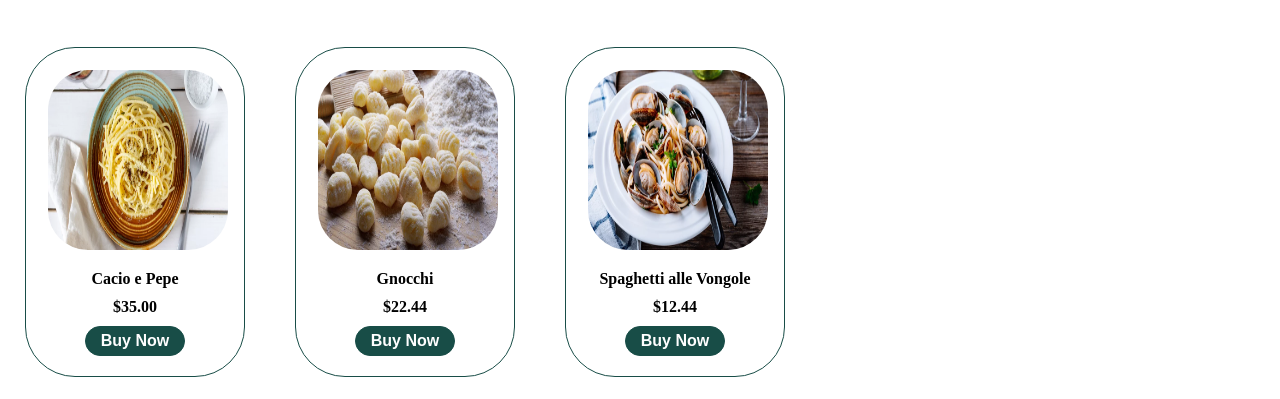
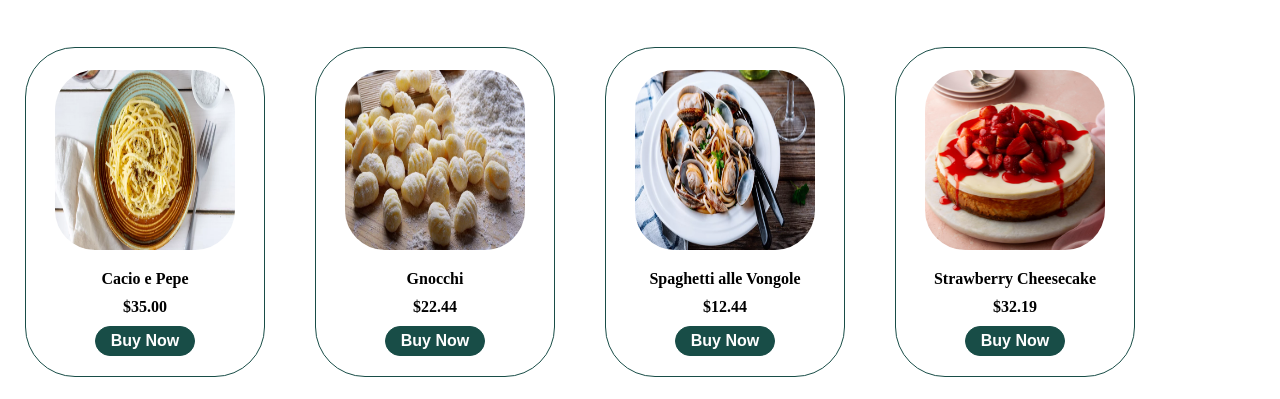
Before and after one commit to MattJMaris/CSET120Final, a plain HTML site: page Landingpage.HTML in a window 1280 px wide. Shown: the part 2313-2712 px from the top of the page. Drawn offline with Linux system fonts and the light colour scheme; a web font is replaced by a local one.

Commit message:
Small change in Javascipt branch, probably will merge with main for correct changes

```diff
--- a/Landingpage.HTML
+++ b/Landingpage.HTML
@@ -156,6 +156,12 @@
                 <b>$12.44</b> <br>
                 <button class="shop-item-button">Buy Now</button>
             </div>
+            <div class="catagories">
+                <img src="img/strawberry.jpg" class="item-image">
+                <div class="image-title">Strawberry Cheesecake</div>
+                <b>$32.19</b> <br>
+                <button class="shop-item-button">Buy Now</button>
+            </div>
         </div>
     </div>
 
--- a/Landingpage.css
+++ b/Landingpage.css
@@ -130,7 +130,7 @@ button:hover {
 
 
 .catagories {
-    width: 220px;
+    width: 240px;
     margin: 25px;
     border: 1.5px solid #184d47;
     border-radius: 50px 50px 50px 50px;
```
